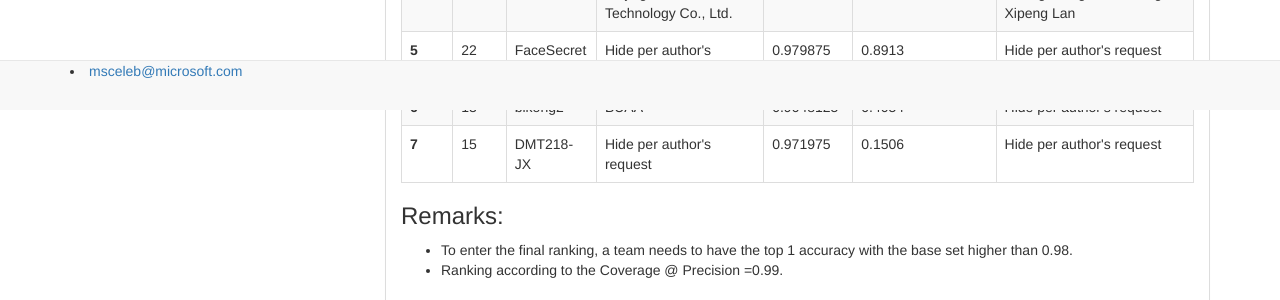
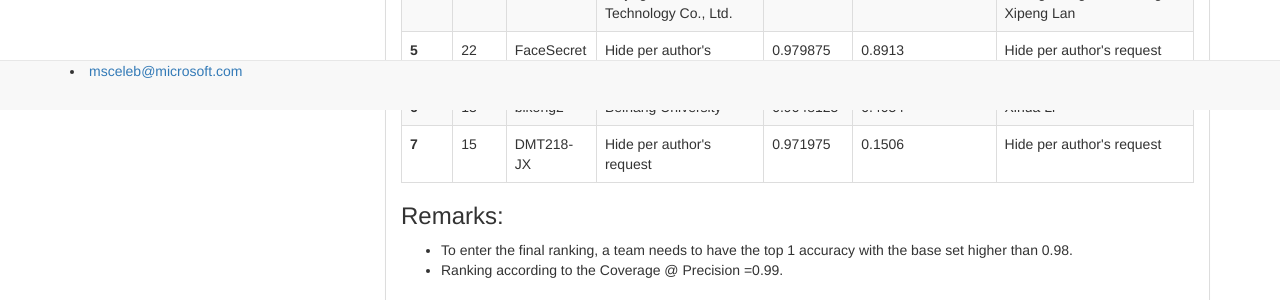
Before and after one commit to vardhman1996/msceleb.github.io, a Jekyll site: the page built from leaderboard-c2.html, in a window 1280 px wide. Shown: the part 790-1090 px from the top of the page. Built offline with Jekyll 4.4.1, drawn with Linux system fonts in a browser that asks for light colours; nearby versions of some CDN libraries.

Commit message:
Leaderboard.

```diff
--- a/leaderboard-c2.html
+++ b/leaderboard-c2.html
@@ -24,7 +24,7 @@
                 <tr><th>3</th><td>18</td><td>BUPTFR</td><td>Beijing University of Posts and Telecommunications</td><td>0.9908</td><td>0.8053</td><td>Ce Qi, Zhizhong Liu, Fei Su</td></tr>
                 <tr><th>4</th><td>6</td><td>Orion</td><td>Beijing Orion Star Technology Co., Ltd.</td><td>0.9990</td><td>0.5757</td><td>Chong Wang, Xue Zhang, Xipeng Lan</td></tr>
                 <tr><th>5</th><td>22</td><td>FaceSecret</td><td>Hide per author's request</td><td>0.979875</td><td>0.8913</td><td>Hide per author's request</td></tr>
-                <tr><th>6</th><td>13</td><td>bikong2</td><td>BUAA</td><td>0.9648125</td><td>0.4054</td><td>Hide per author's request</td></tr>
+                <tr><th>6</th><td>13</td><td>bikong2</td><td>Beihang University</td><td>0.9648125</td><td>0.4054</td><td>Xihua Li</td></tr>
                 <tr><th>7</th><td>15</td><td>DMT218-JX</td><td>Hide per author's request</td><td>0.971975</td><td>0.1506</td><td>Hide per author's request</td></tr>
             </table>
         </div>
```
